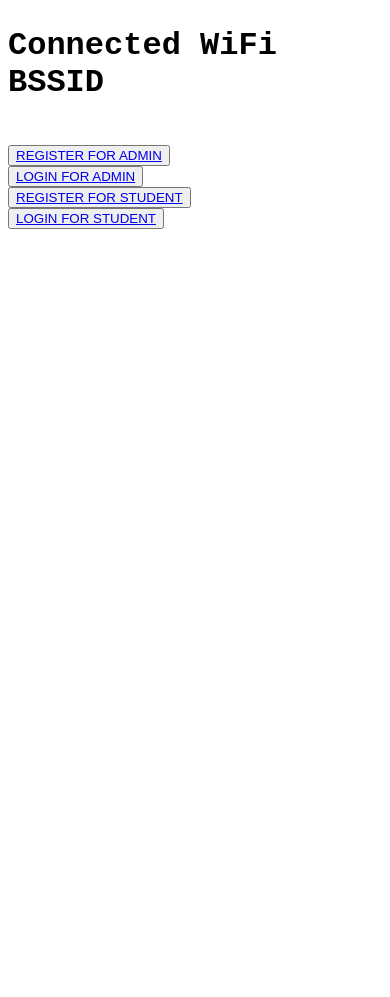
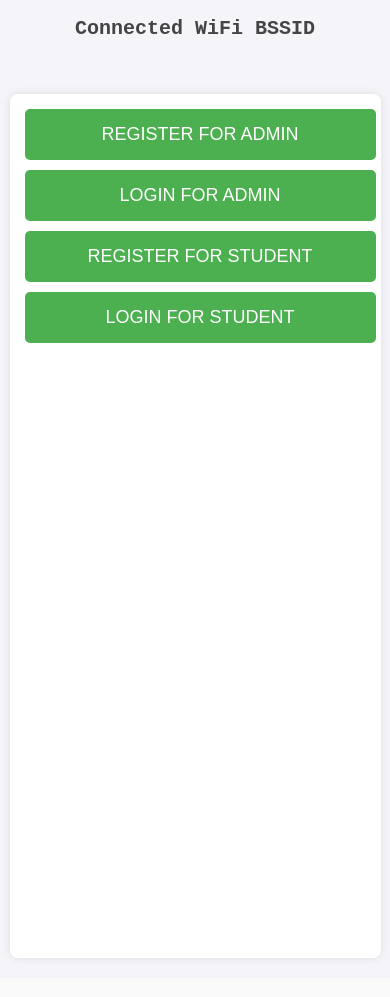
Before and after one commit to kailai-13/True_Wifi_Attendance, a Flask app: page / in a window 390 px wide. After the commit the page ends 961 px from the top, so only its background shows below. Run offline with Flask 3, Linux system fonts and the light colour scheme.

Commit message:
added some css

```diff
--- a/static/app.css
+++ b/static/app.css
@@ -14,3 +14,133 @@ h2{
     height: 100vh;
     background-color: rgb(255, 255, 255);
 }
+/* General Styles */
+body {
+    font-family: Arial, sans-serif;
+    margin: 0;
+    padding: 0;
+    background-color: #f4f4f9;
+    color: #333;
+}
+
+h1, h2 {
+    text-align: center;
+    color: #444;
+}
+
+button {
+    background-color: #4CAF50;
+    color: white;
+    border: none;
+    padding: 10px 20px;
+    margin: 5px;
+    cursor: pointer;
+    border-radius: 5px;
+    font-size: 16px;
+}
+
+button:hover {
+    background-color: #45a049;
+}
+
+a {
+    text-decoration: none;
+    color: inherit;
+}
+
+/* Container for the Dashboard */
+.container {
+    width: 90%;
+    max-width: 1200px;
+    margin: 20px auto;
+    padding: 20px;
+    background-color: white;
+    box-shadow: 0 0 10px rgba(0, 0, 0, 0.1);
+    border-radius: 8px;
+}
+
+/* Table Styles */
+table {
+    width: 100%;
+    border-collapse: collapse;
+    margin-top: 20px;
+}
+
+table th, table td {
+    padding: 12px;
+    text-align: left;
+    border-bottom: 1px solid #ddd;
+}
+
+table th {
+    background-color: #4CAF50;
+    color: white;
+}
+
+table tr:hover {
+    background-color: #f1f1f1;
+}
+
+/* Responsive Table */
+@media (max-width: 768px) {
+    table {
+        display: block;
+        overflow-x: auto;
+    }
+
+    table th, table td {
+        white-space: nowrap;
+    }
+}
+
+/* Button Container */
+.button-container {
+    display: flex;
+    justify-content: center;
+    flex-wrap: wrap;
+    gap: 10px;
+    margin-bottom: 20px;
+}
+
+/* Responsive Layout */
+@media (max-width: 600px) {
+    h1 {
+        font-size: 24px;
+    }
+
+    h2 {
+        font-size: 20px;
+    }
+
+    button {
+        width: 100%;
+        padding: 15px;
+        font-size: 18px;
+    }
+
+    .container {
+        padding: 10px;
+    }
+
+    table th, table td {
+        padding: 8px;
+    }
+}
+
+/* Status Indicators */
+.status-active {
+    color: green;
+    font-weight: bold;
+}
+
+.status-inactive {
+    color: red;
+    font-weight: bold;
+}
+
+/* Active Time Styling */
+.active-time {
+    font-family: monospace;
+    font-size: 14px;
+    color: #555;
+}
```
Also changed, not shown: instance/students.db.
